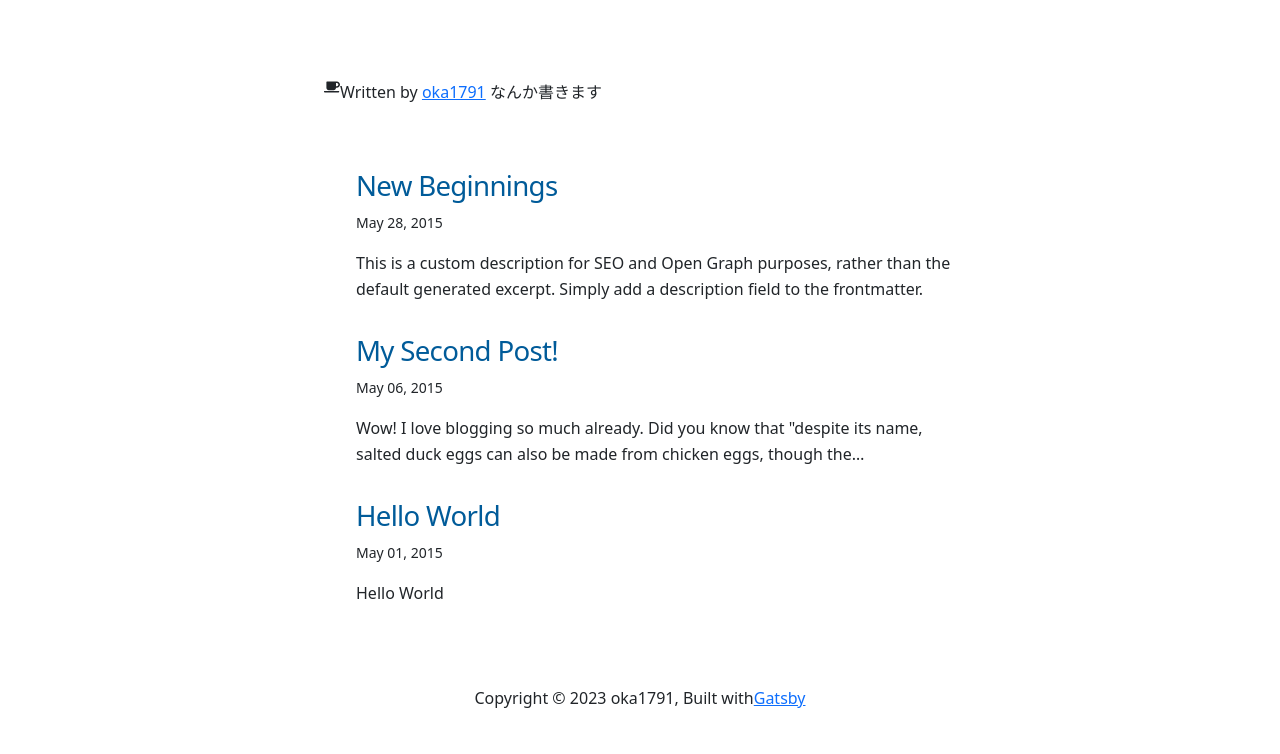
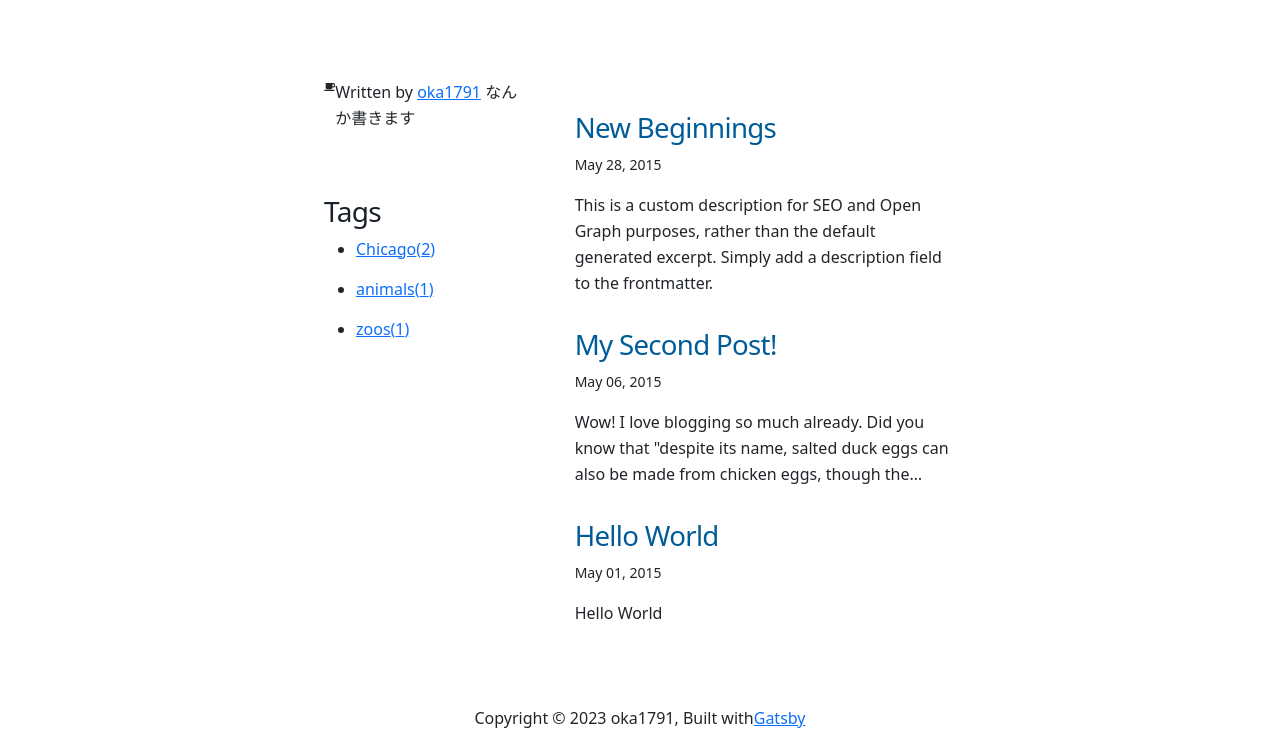
Before and after one commit to oka1791/oka1791.info, a Gatsby site: page / in a window 1280 px wide. Shown: the part 67-821 px from the top of the page. Built offline with nearby package versions, Linux system fonts and the light colour scheme; Gatsby itself is replaced by a stand-in of ours.

Commit message:
サイドバーを追加

```diff
--- a/content/blog/my-second-post/index.md
+++ b/content/blog/my-second-post/index.md
@@ -1,6 +1,7 @@
 ---
 title: My Second Post!
 date: "2015-05-06T23:46:37.121Z"
+tags: [Chicago]
 ---
 
 Wow! I love blogging so much already.
--- a/package.json
+++ b/package.json
@@ -8,6 +8,8 @@
     "url": "https://github.com/gatsbyjs/gatsby/issues"
   },
   "dependencies": {
+    "@emotion/react": "^11.10.6",
+    "@emotion/styled": "^11.10.6",
     "@fontsource/merriweather": "^4.5.14",
     "@fontsource/montserrat": "^4.5.14",
     "@fortawesome/fontawesome-free": "^6.3.0",
@@ -17,6 +19,7 @@
     "@fortawesome/react-fontawesome": "^0.2.0",
     "bootstrap": "^5.2.3",
     "gatsby": "^5.8.0",
+    "gatsby-image": "^3.11.0",
     "gatsby-plugin-feed": "^5.8.0",
     "gatsby-plugin-image": "^3.8.0",
     "gatsby-plugin-manifest": "^5.8.0",
--- /dev/null
+++ b/src/components/sidebar.js
@@ -0,0 +1,36 @@
+import * as React from "react"
+import {graphql, useStaticQuery, Link} from "gatsby"
+
+const Sidebar = () => {
+  const data = useStaticQuery(
+    graphql`
+    {
+      allMarkdownRemark {
+        group(field: { frontmatter: { tags: SELECT } }) {
+          tag: fieldValue
+          totalCount
+        }
+      }
+    }
+    `
+  )
+  const tags = data.allMarkdownRemark.group
+  return (
+    <>
+    <h3>Tags</h3>
+    <ul>
+      {tags.map(tag => {
+        return (
+          <li>
+            <Link to="#">
+              {tag.tag}({tag.totalCount})
+            </Link>
+          </li>
+        )
+      })}
+    </ul>
+    </>
+  )
+}
+
+export default Sidebar;
--- a/src/pages/index.js
+++ b/src/pages/index.js
@@ -1,9 +1,11 @@
 import * as React from "react"
 import { Link, graphql } from "gatsby"
-
+import Col from 'react-bootstrap/Col';
+import Row from 'react-bootstrap/Row';
 import Bio from "../components/bio"
 import Layout from "../components/layout"
 import Seo from "../components/seo"
+import Sidebar from "../components/sidebar"
 
 const BlogIndex = ({ data, location }) => {
   const siteTitle = data.site.siteMetadata?.title || `Title`
@@ -24,7 +26,12 @@ const BlogIndex = ({ data, location }) => {
 
   return (
     <Layout location={location} title={siteTitle}>
+      <Row>
+        <Col sm={4}>
           <Bio />
+          <Sidebar />
+        </Col>
+        <Col sm={8}>
           <ol style={{ listStyle: `none` }}>
             {posts.map(post => {
               const title = post.frontmatter.title || post.fields.slug
@@ -57,6 +64,8 @@ const BlogIndex = ({ data, location }) => {
               )
             })}
           </ol>
+        </Col>
+      </Row>
     </Layout>
   )
 }
```
Also changed, not shown: src/pages/links.js (+1 -6 lines), 1 other file. Lines whose indentation alone changed are shown as unchanged.
